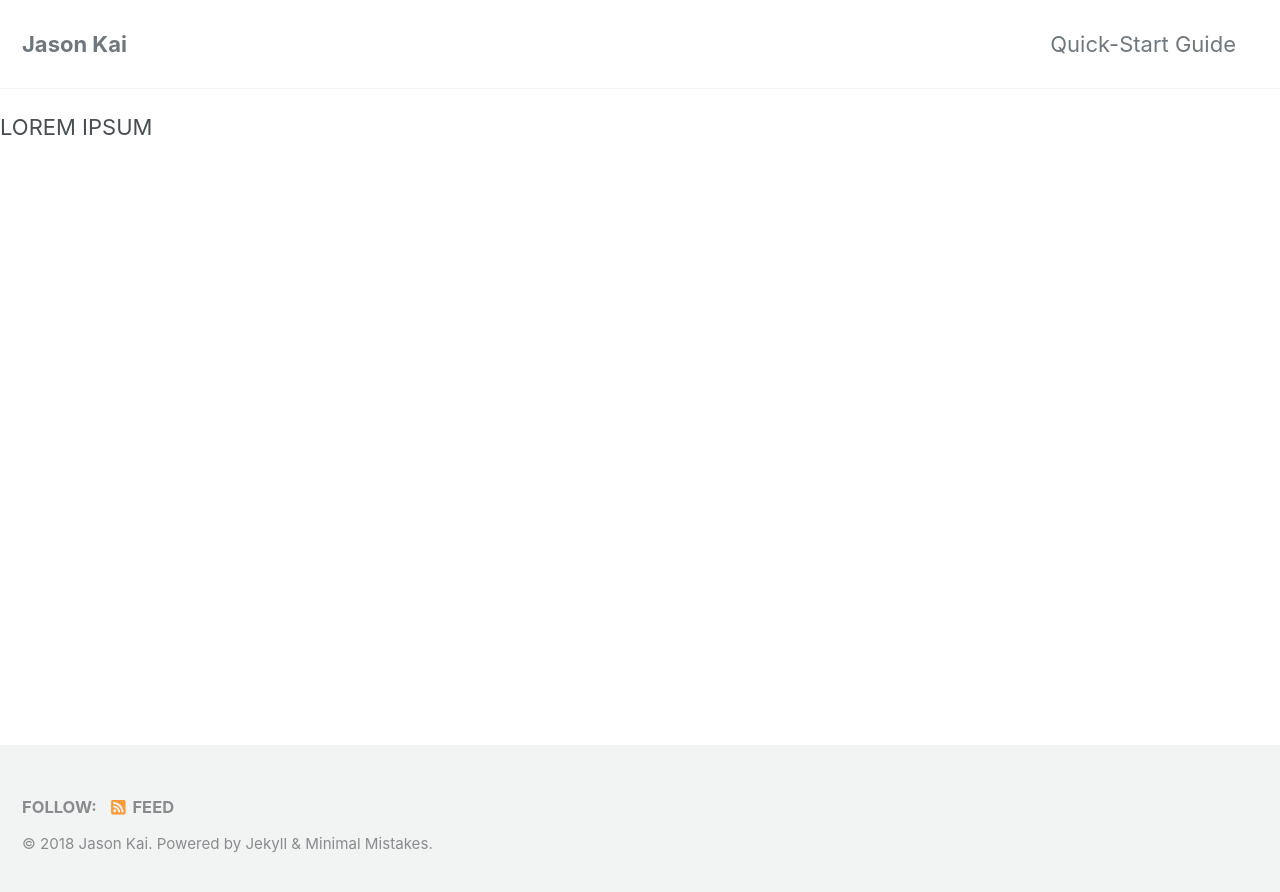
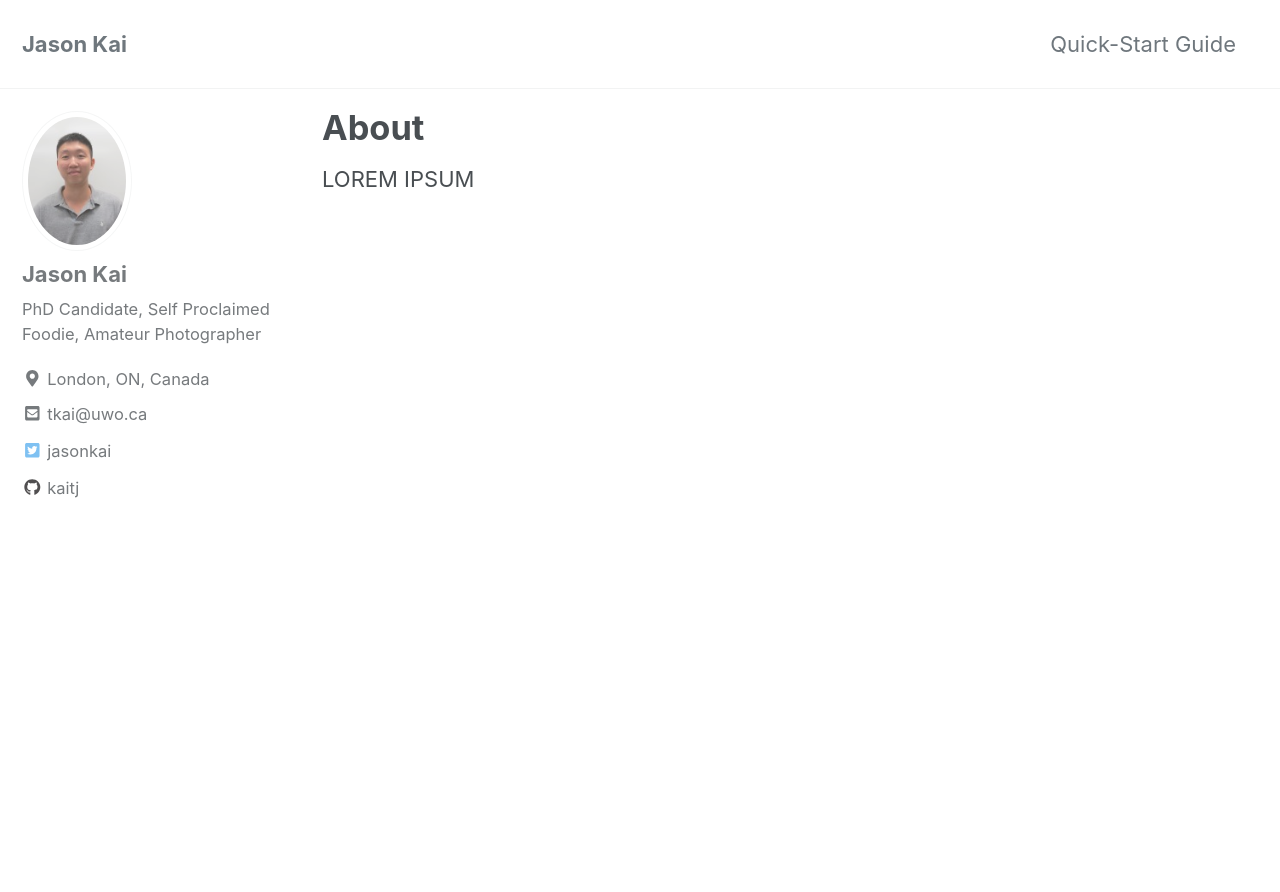
Before and after one commit to kaitj/kaitj.github.io, a Jekyll site: the page built from _pages/about.md, in a window 1280 px wide and 900 px high. Shown: the top 892 px of the window. Built offline with Jekyll 4.4.1, drawn with Linux system fonts in a browser that asks for light colours; cached includes are drawn as plain includes; nearby versions of some CDN libraries; our own code applies the rules of GitHub Pages for plain Markdown files; some of the changed lines change nothing that is shown.

Commit message:
added path for profile pic, added pages

```diff
--- a/_config.yml
+++ b/_config.yml
@@ -105,7 +105,7 @@
 # Site Author
 author:
   name             : "Jason Kai"
-  avatar           : # path of avatar image, e.g. "/assets/images/bio-photo.jpg"
+  avatar           : "/images/profile.jpg" # path of avatar image, e.g. "/assets/images/bio-photo.jpg"
   bio              : "PhD Candidate, Self Proclaimed Foodie, Amateur Photographer"
   location         : "London, ON, Canada"
   email            :
@@ -291,3 +291,11 @@
       comments: # true
       share: true
       related: true
+
+  # _pages
+  - scope:
+      path: ""
+      type: pages
+    values:
+      layout: single
+      author_profile: true
```
